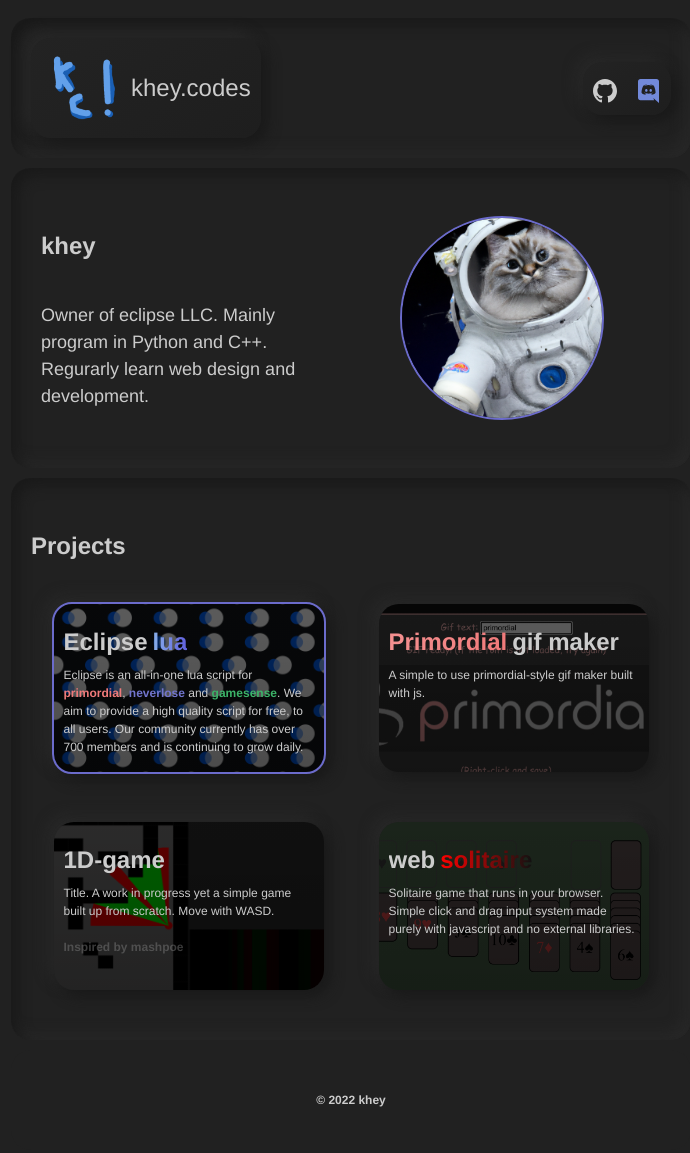
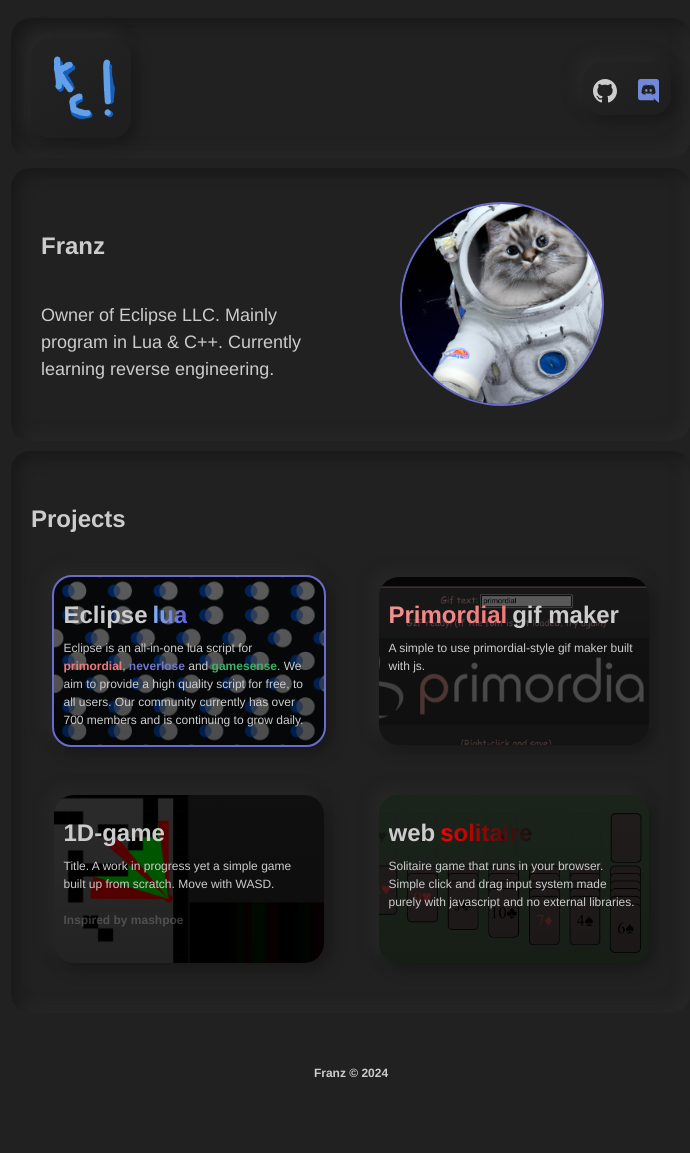
Before and after one commit to 11x1/11x1.github.io, a website: page index.html in a window 1280 px wide. Shown: the whole page, without its empty margins (289-979 px from the left). Drawn offline with Linux system fonts and the light colour scheme.

Commit message:
Update index.html

```diff
--- a/index.html
+++ b/index.html
@@ -11,13 +11,13 @@
     <link rel="stylesheet" href="./projects.css">
     <link rel="stylesheet" href="./footer.css">
 
-    <title>khey.codes</title>
+    <title>framz</title>
     <link rel="icon" type="image/png" href="./kheycodes-logo.png" />
 
-    <meta property="og:title" content="khey.codes - khey does da code" />
+    <meta property="og:title" content="khey.codes - franz was here" />
     <meta property="og:type" content="website" />
     <meta property="og:url" content="https://khey.codes" />
-    <meta property="og:description" content="Wow khey has epic site pls go visit!" />
+    <meta property="og:description" content="Wow franz has epic site pls go visit!" />
     <meta name="theme-color" content="#ffabab">
 </head>
 <body>
@@ -26,7 +26,6 @@
             <div id="header" class="soft-in">
                 <div class="logo soft-up-up">
                     <img src="./kheycodes-logo.png" alt="logo">
-                    <a>khey.codes</a>
                 </div>
                 <div class="left-menu soft-up-up">
                     <ul>
@@ -36,8 +35,8 @@
                             </a>
                         </li>
                         <li>
-                            <a href='https://discord.gg/lisp'>
-                                <svg id="discord" href="discord.gg/lisp" width="24" height="24" xmlns="http://www.w3.org/2000/svg" fill-rule="evenodd" clip-rule="evenodd">
+                            <a href='https://discord.gg/EYAyUvyTHS'>
+                                <svg id="discord" href="https://discord.gg/EYAyUvyTHS" width="24" height="24" xmlns="http://www.w3.org/2000/svg" fill-rule="evenodd" clip-rule="evenodd">
                                     <path d="M19.54 0c1.356 0 2.46 1.104 2.46 2.472v21.528l-2.58-2.28-1.452-1.344-1.536-1.428.636 2.22h-13.608c-1.356 0-2.46-1.104-2.46-2.472v-16.224c0-1.368 1.104-2.472 2.46-2.472h16.08zm-4.632 15.672c2.652-.084 3.672-1.824 3.672-1.824 0-3.864-1.728-6.996-1.728-6.996-1.728-1.296-3.372-1.26-3.372-1.26l-.168.192c2.04.624 2.988 1.524 2.988 1.524-1.248-.684-2.472-1.02-3.612-1.152-.864-.096-1.692-.072-2.424.024l-.204.024c-.42.036-1.44.192-2.724.756-.444.204-.708.348-.708.348s.996-.948 3.156-1.572l-.12-.144s-1.644-.036-3.372 1.26c0 0-1.728 3.132-1.728 6.996 0 0 1.008 1.74 3.66 1.824 0 0 .444-.54.804-.996-1.524-.456-2.1-1.416-2.1-1.416l.336.204.048.036.047.027.014.006.047.027c.3.168.6.3.876.408.492.192 1.08.384 1.764.516.9.168 1.956.228 3.108.012.564-.096 1.14-.264 1.74-.516.42-.156.888-.384 1.38-.708 0 0-.6.984-2.172 1.428.36.456.792.972.792.972zm-5.58-5.604c-.684 0-1.224.6-1.224 1.332 0 .732.552 1.332 1.224 1.332.684 0 1.224-.6 1.224-1.332.012-.732-.54-1.332-1.224-1.332zm4.38 0c-.684 0-1.224.6-1.224 1.332 0 .732.552 1.332 1.224 1.332.684 0 1.224-.6 1.224-1.332 0-.732-.54-1.332-1.224-1.332z"/>
                                 </svg>
                             </a>
@@ -49,10 +48,10 @@
             <div id="body" class="soft-in">
                 <div class="text">
                     <div class="name">
-                        <h2>khey</h2>
+                        <h2>Franz</h2>
                         <img src="./discord-pfp.png" alt="profile picture">
                     </div>
-                    <p>Owner of eclipse LLC. Mainly program in Python and C++. Regurarly learn web design and development.</p>
+                    <p>Owner of Eclipse LLC. Mainly program in Lua & C++. Currently learning reverse engineering.</p>
                 </div>
                 <div class="profile-picture">
                     <img src="./discord-pfp.png" alt="profile picture">
@@ -111,7 +110,7 @@
 
             <div id="footer">
                 <div class="text">
-                    <p>© 2022 khey</p>
+                    <p>Franz © 2024</p>
                 </div>
             </div>
         </div>
```
